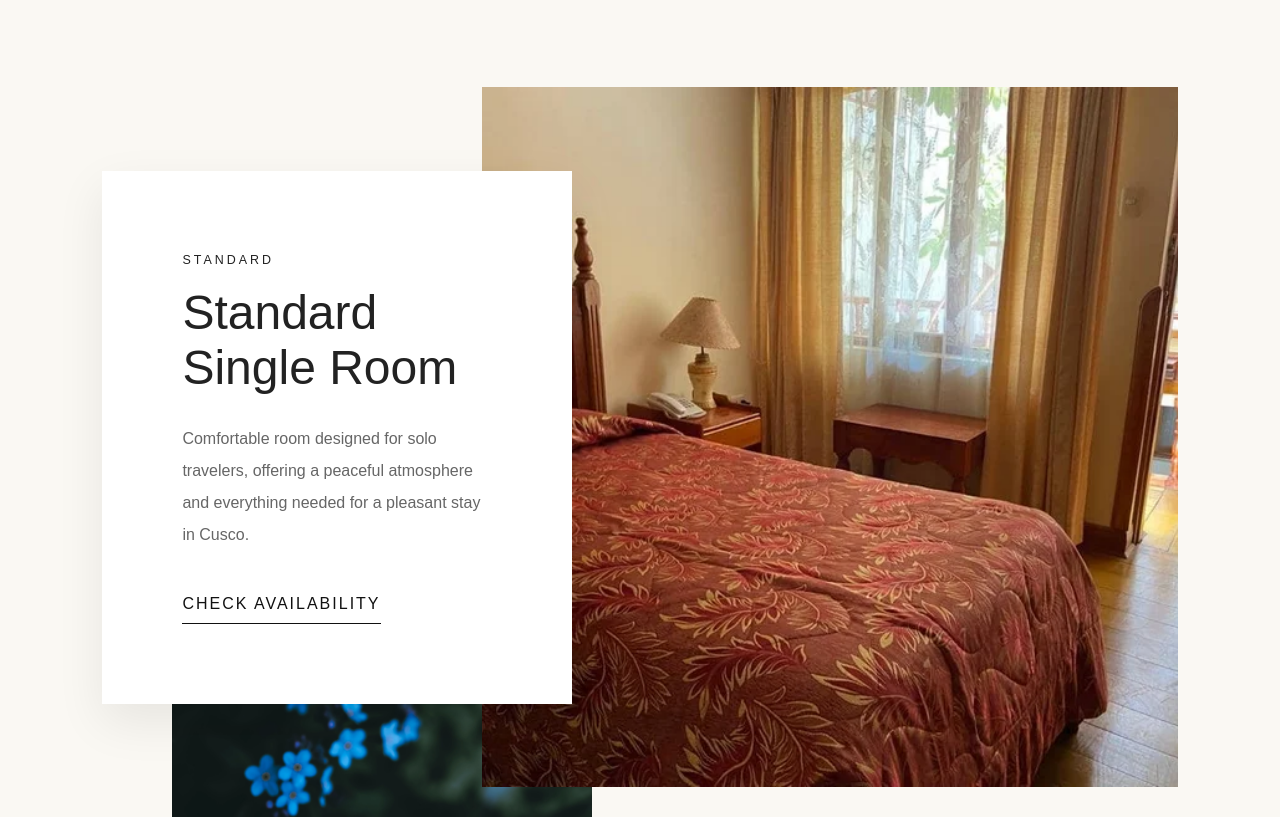
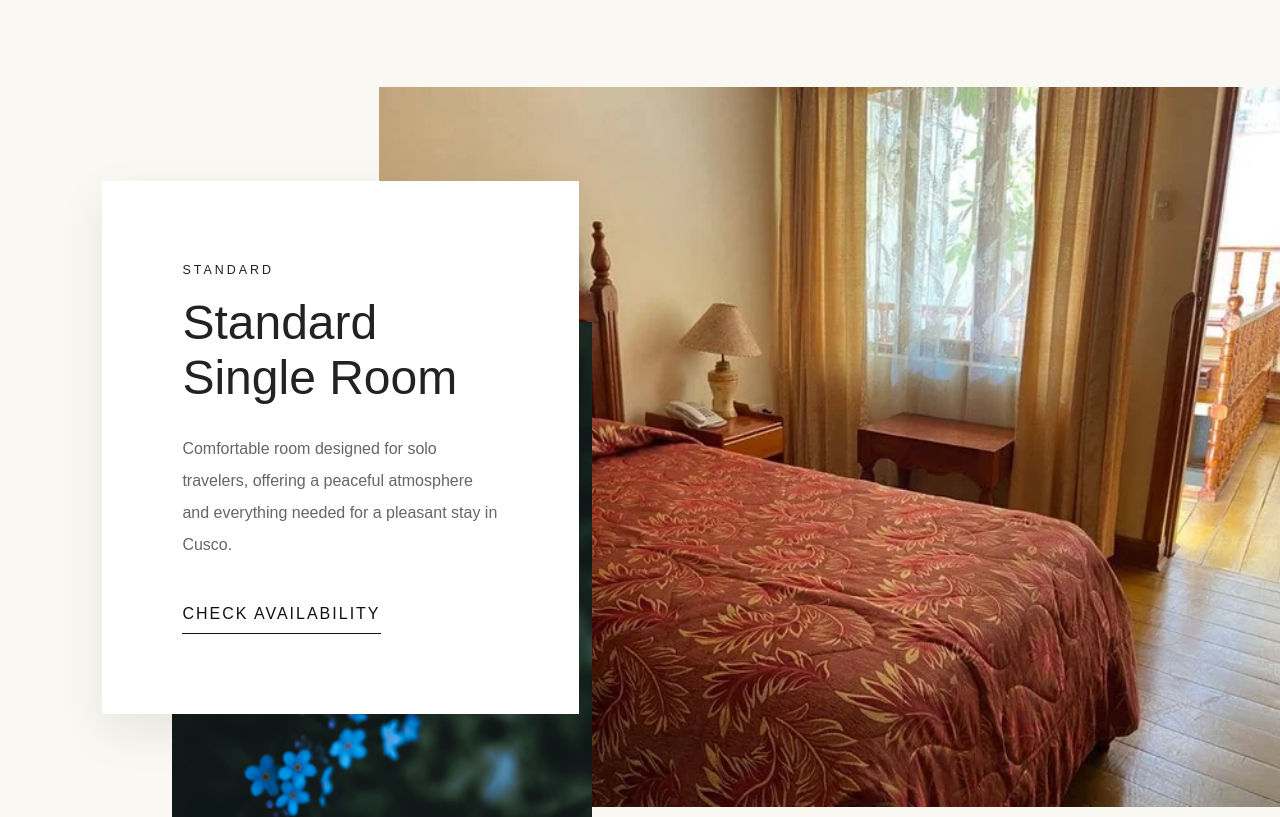
Before and after one commit to malakmidoriDevweb/hotelmidori, a plain HTML site: page pages/rooms.html in a window 1280 px wide. Shown: the part 2112-2929 px from the top of the page. Drawn offline with Linux system fonts and the light colour scheme.

Commit message:
dimension mas adecuada para rooms-img arreglo de flex room-card, textura img, texto, room

```diff
--- a/assets/css/rooms.css
+++ b/assets/css/rooms.css
@@ -403,7 +403,7 @@ ROOM TYPES
 
     background:url("../../assets/img/rooms/texture.webp") center/cover;
 
-    z-index:1;
+    z-index:2;
 
 }
 
@@ -437,7 +437,7 @@ ROOM TYPES
 
     padding:80px;
 
-    margin-right:-90px;
+    margin-right:-350px;
 
     box-shadow:0 18px 45px rgba(0,0,0,.08);
 
@@ -546,13 +546,15 @@ ROOM TYPES
 
     position:relative;
 
-    width:720px;
+    width:960px;
 
-    height:700px;
+    height:720px;
 
     overflow:visible;
 
     z-index:1;
+
+    transform:translateX(150px);
 
 }
 
```
Also changed, not shown: assets/img/seo/cover.webp.
